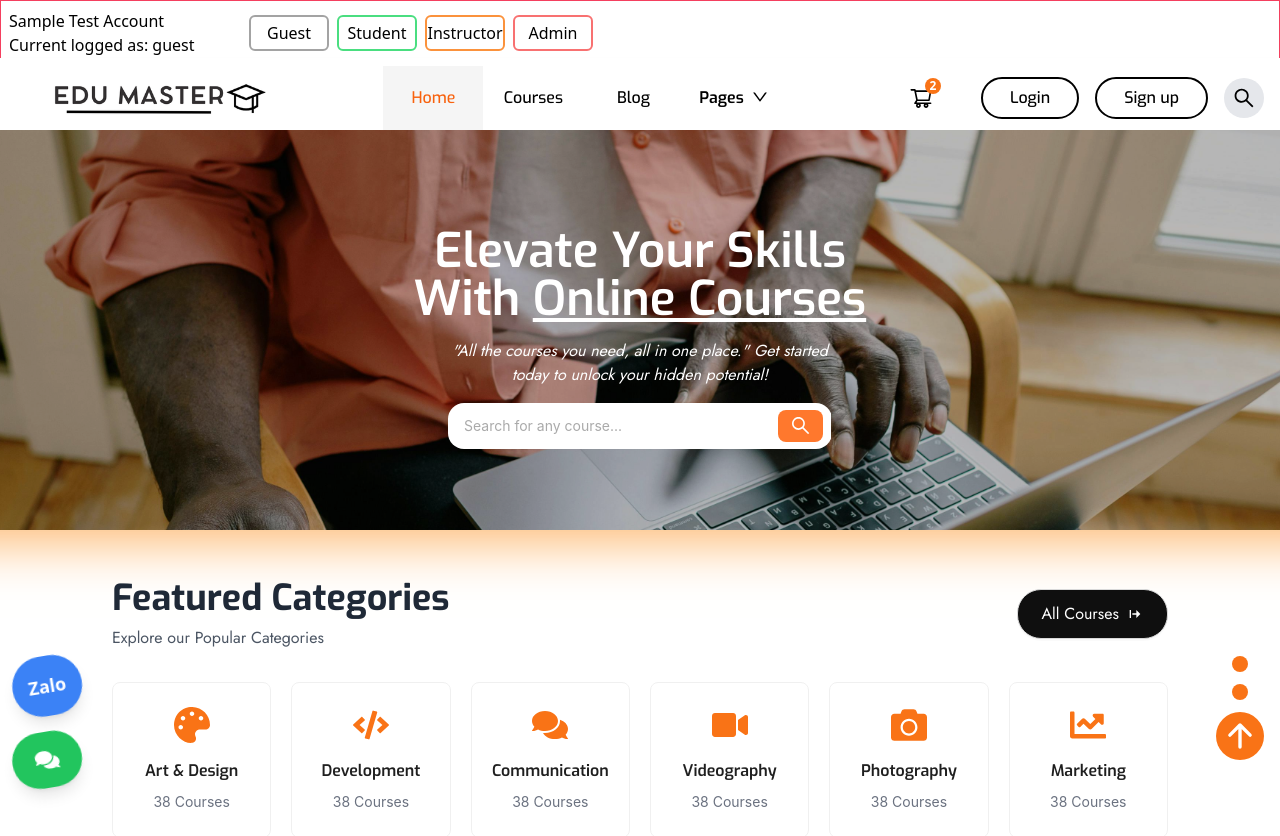
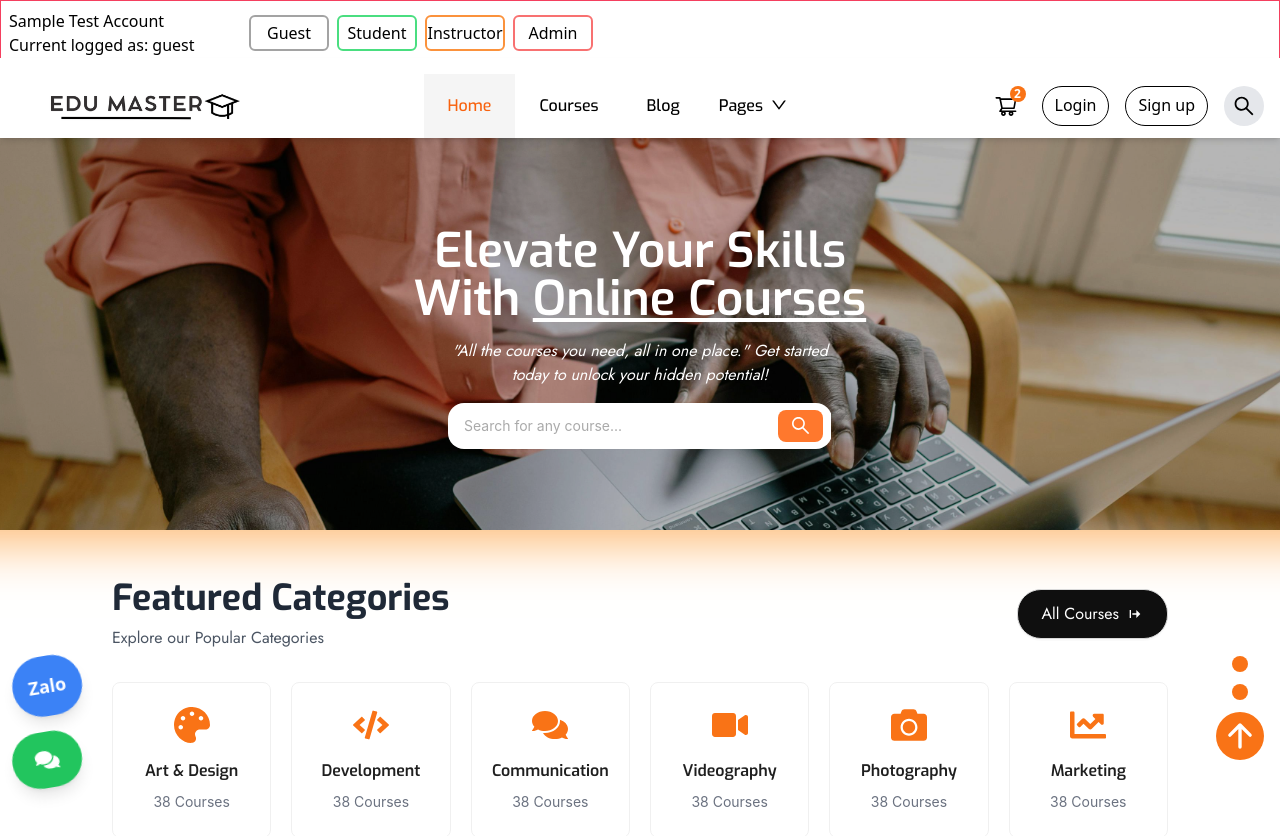
Before and after one commit to TEAM03-OJTPASSED/EduMaster_FinalProject_Team03_React12, a React (Vite) app: page / in a window 1280 px wide. Shown: the top 836 px of the page. Built offline with nearby package versions, Linux system fonts and the light colour scheme.

Commit message:
add skeleton & navbar repsonisveness

```diff
--- a/src/App.tsx
+++ b/src/App.tsx
@@ -73,7 +73,9 @@ function App() {
               <Route path="/faqs" element={<FAQsPage />} />
               <Route path="/error" element={<ErrorPage />} />
               <Route path="/cart" element={<CartPage />} />
-              <Route path="/checkout" element={<CheckoutPage />} />
+              <Route path="/checkout" element={ <ProtectedRoute
+                    allowedRoles={["student", "instructor", "admin"]}
+                  ><CheckoutPage /></ProtectedRoute>}/>
               <Route path="/firebase" element={<Firebase />} />
 
               <Route
--- a/src/components/Navbar.tsx
+++ b/src/components/Navbar.tsx
@@ -57,9 +57,6 @@ const Navbar = () => {
     }
   }, [location.pathname]);
 
-
-
-
   useEffect(() => {
     const handleClickOutside = (event: MouseEvent) => {
       if (
@@ -97,19 +94,19 @@ const Navbar = () => {
   };
 
   return (
-    <div className="w-full h-20 flex items-center justify-between p-4 bg-white shadow-md relative z-0">
+    <div className="w-full h-20 flex items-center justify-between p-4 pb-0 z-50 bg-white shadow-md relative">
       {!isSearchActive ? (
         <>
           <img
-            className="w-24 sm:w-36 cursor-pointer"
+            className="w-36 lg:w-56 cursor-pointer"
             src={logoImage}
             alt="EduMaster logo"
             onClick={() => navigate("/")}
-            style={{ objectFit: "cover", width: "250px", cursor: "pointer" }}
+            style={{ objectFit: "cover", cursor: "pointer" }}
           />
-          <div className="hidden md:flex"> {/* Hide on smaller screens */}
+          <div className="hidden md:flex">
             <Button
-              className={`navbar-button ${activeButton === "home" ? "active" : ""} text-xs sm:text-base`}
+              className={`navbar-button px-3 lg:px-6 ${activeButton === "home" ? "active" : ""}`}
               onClick={() => {
                 setActiveButton("home");
                 navigate("/");
@@ -118,7 +115,7 @@ const Navbar = () => {
               Home
             </Button>
             <Button
-              className={`navbar-button ${activeButton === "courses" ? "active" : ""} text-xs sm:text-base`}
+              className={`navbar-button px-3 lg:px-6 ${activeButton === "courses" ? "active" : ""}`}
               onClick={() => {
                 setActiveButton("courses");
                 navigate("/course");
@@ -127,7 +124,7 @@ const Navbar = () => {
               Courses
             </Button>
             <Button
-              className={`navbar-button ${activeButton === "blog" ? "active" : ""} text-xs sm:text-base`}
+              className={`navbar-button px-3 lg:px-6 ${activeButton === "blog" ? "active" : ""}`}
               onClick={() => {
                 setActiveButton("blog");
                 navigate("/blog");
@@ -136,8 +133,8 @@ const Navbar = () => {
               Blog
             </Button>
             <Dropdown menu={menuProps}>
-              <Button className={`navbar-button ${activeButton === "pages" ? "active" : ""} text-xs sm:text-base`}>
-                <Space className="text-base font-semibold">
+              <Button className={`navbar-button ${activeButton === "pages" ? "active" : ""}`}>
+                <Space>
                   Pages
                   <DownOutlined />
                 </Space>
@@ -145,105 +142,88 @@ const Navbar = () => {
             </Dropdown>
           </div>
 
+
+
           {/* Log In / Sign Up and Search Icons */}
-          <div className="hidden md:flex items-center gap-4"> {/* Hide on smaller screens */}
-          <button
-                className="p-0 w-10 h-10 text-2xl mr-6 relative"
-                onClick={() => navigate("/cart")}
-              >
-                <ShoppingCartOutlined  width={32} height={32} color="black"/>
-                <span className="absolute top-0 right-0 w-4 h-4 bg-orange-500 rounded-full text-xs text-white font-semibold">
-                  2
-                </span>
-
+          <div className="hidden md:flex items-center gap-4">
+            <button className="p-0 w-10 h-10 text-2xl relative" onClick={() => navigate("/cart")}>
+              <ShoppingCartOutlined />
+              <span className="absolute top-0 right-0 w-4 h-4 bg-orange-500 rounded-full text-xs text-white font-semibold">2</span>
             </button>
-
-            <div className="border-2 border-black rounded-3xl">
+            <div className="border-[1.5px] border-black rounded-3xl">
               <div className="pt-1.5 pb-2 pl-3 pr-3">
-                <a className="text-sm text-bold navbar-button cursor-pointer" onClick={() => navigate("/login")}>Login</a>
+                <a className="text-base font-medium cursor-pointer" onClick={() => navigate("/login")}>Login</a>
               </div>
             </div>
-            {/* <button
-              className="px-3 py-1.5 bg-green-500 text-white rounded-md transition duration-200 hover:bg-green-600 text-sm md:text-base"
-              onClick={() => navigate("/signup")}
-            >
-              Sign Up
-            </button> */}
-            <div className="border-2 border-black rounded-3xl">
+            <div className="border-[1.5px] border-black rounded-3xl">
               <div className="pt-1.5 pb-2 pl-3 pr-3">
-                <a className="text-sm text-bold navbar-button cursor-pointer" onClick={() => navigate("/signup")}>Sign up</a>
+                <a className="text-base font-medium cursor-pointer" onClick={() => navigate("/signup")}>Sign up</a>
               </div>
             </div>
-            <div
-              className="flex items-center justify-center w-10 h-10 bg-gray-200 rounded-full cursor-pointer"
-              onClick={() => setIsSearchActive(true)}
-            >
+            <div className="w-10 h-10 bg-gray-200 rounded-full flex items-center justify-center cursor-pointer" onClick={() => setIsSearchActive(true)}>
               <AiOutlineSearch size={24} />
             </div>
           </div>
 
           {/* Burger Menu for mobile */}
-          <div className="md:hidden"> {/* Show on smaller screens */}
-            <MenuOutlined
-              className="text-xl cursor-pointer"
-              onClick={() => setIsDrawerOpen(true)}
-            />
+          <div className="md:hidden flex items-center">
+            <button className="p-0 w-10 h-10 text-2xl relative mr-8" onClick={() => navigate("/cart")}>
+              <ShoppingCartOutlined />
+              <span className="absolute top-0 right-0 w-4 h-4 bg-orange-500 rounded-full text-xs text-white font-semibold">2</span>
+            </button>
+            <MenuOutlined className="text-xl cursor-pointer" onClick={() => setIsDrawerOpen(true)} />
           </div>
 
           {/* Drawer for mobile menu */}
-          <Drawer
-            title="EduMaster"
-            placement="right"
-            onClose={() => setIsDrawerOpen(false)}
-            open={isDrawerOpen}
-            className="flex flex-col "
-          >
-            <div className="flex flex-col justify-center items-center">
+          <Drawer title="EduMaster" placement="right" onClose={() => setIsDrawerOpen(false)} open={isDrawerOpen}>
+            <div className="flex flex-col">
               <Button
-                className={`navbar-button ${activeButton === "home" ? "active" : ""} text-sm w-full`}
+                className={`navbar-button ${activeButton === "home" ? "active" : ""}`}
                 onClick={() => {
                   setActiveButton("home");
                   navigate("/");
-                  setIsDrawerOpen(false); // Close drawer
+                  setIsDrawerOpen(false);
                 }}
               >
                 Home
               </Button>
               <Button
-                className={`navbar-button ${activeButton === "courses" ? "active" : ""} text-sm w-full`}
+                className={`navbar-button ${activeButton === "courses" ? "active" : ""}`}
                 onClick={() => {
                   setActiveButton("courses");
                   navigate("/course");
-                  setIsDrawerOpen(false); // Close drawer
+                  setIsDrawerOpen(false);
                 }}
               >
                 Courses
               </Button>
               <Button
-                className={`navbar-button ${activeButton === "blog" ? "active" : ""} text-sm w-full`}
+                className={`navbar-button ${activeButton === "blog" ? "active" : ""}`}
                 onClick={() => {
                   setActiveButton("blog");
                   navigate("/blog");
-                  setIsDrawerOpen(false); // Close drawer
+                  setIsDrawerOpen(false);
                 }}
               >
                 Blog
               </Button>
               <Dropdown menu={menuProps}>
-                <Button className={`navbar-button ${activeButton === "pages" ? "active" : ""} text-sm w-full`}>
-                  <Space className="text-base font-semibold">
+                <Button className={`navbar-button ${activeButton === "pages" ? "active" : ""}`}>
+                  <Space>
                     Pages
                     <DownOutlined />
                   </Space>
                 </Button>
               </Dropdown>
+              {/* Log In and Sign Up */}
+              <Button className="mt-4 h-12 w-full text-lg py-4 view-button ant-btn-variant-solid font-jost" onClick={() => { navigate("/login"); setIsDrawerOpen(false); }}>Login</Button>
+              <Button className="mt-4 h-12 w-full view-button text-lg py-4 border-orange-400 border font-jost"  onClick={() => { navigate("/signup"); setIsDrawerOpen(false); }}>Sign up</Button>
             </div>
           </Drawer>
         </>
       ) : (
         <Input
           placeholder="Search..."
-          className="transition-all duration-300 ease-in-out"
           style={{
             width: "90%",
             position: "absolute",
--- a/src/components/courses/SearchFilter.tsx
+++ b/src/components/courses/SearchFilter.tsx
@@ -97,7 +97,7 @@ export const SearchFilter: React.FC<SearchFilterProps> = ({ filters, onFilterCha
             type="primary"
             icon={<FilterOutlined />}
             onClick={() => setVisible(true)}
-            className="mb-4"
+            className="mb-4 font-jost view-button ant-btn-variant-solid"
           >
             Filters
           </Button>
--- a/src/index.css
+++ b/src/index.css
@@ -57,10 +57,8 @@ h3 {
   color: black; /* Màu chữ */
   border: none; /* Không có viền */
   border-radius: 0;
-  padding: 10px 15px; /* Khoảng cách bên trong */
   transition: background-color 0.1s ease, color 0.1s ease; /* Hiệu ứng chuyển màu */
   height: 64px;
-  width: 100px;
   font-size: var(--font-size-base);
   font-weight: 500;
   font-family: "Exo", sans-serif;
```
Also changed, not shown: src/components/home/CoursesGrid.tsx (+36 -17 lines).
